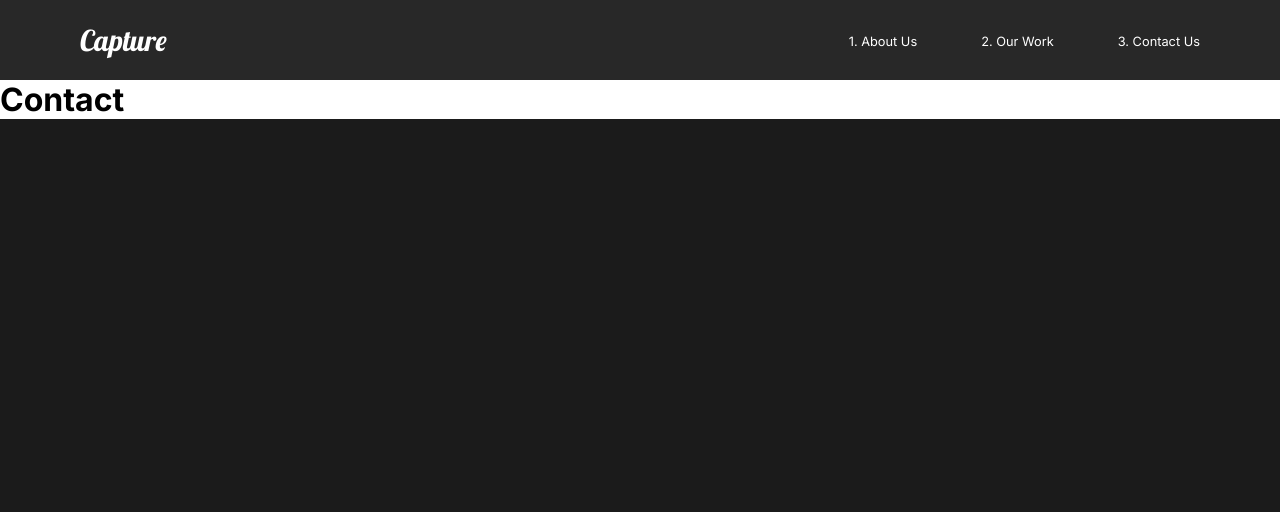
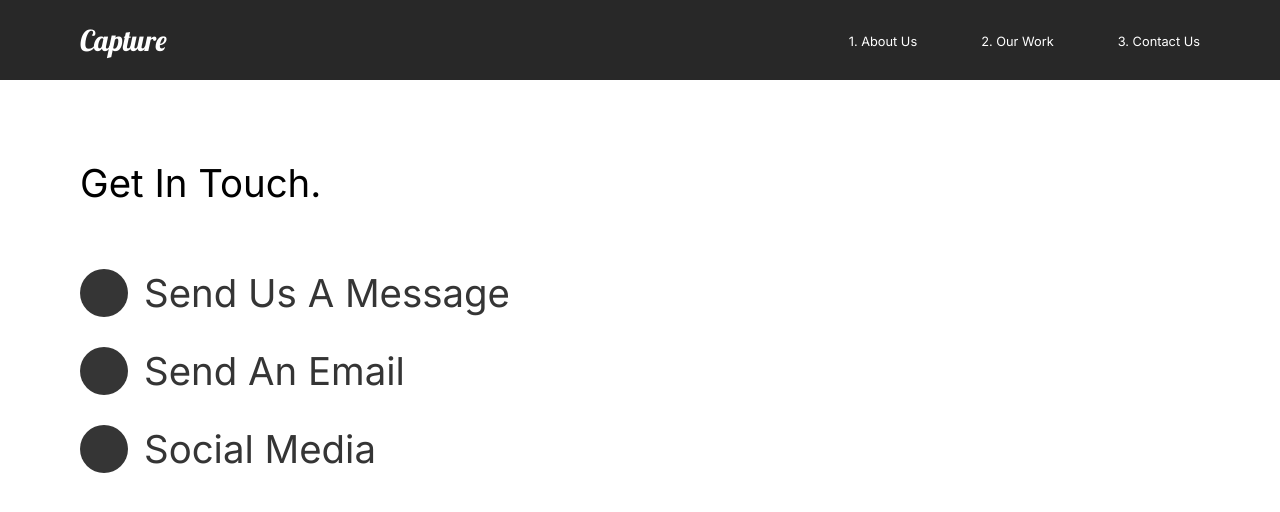
Before and after one commit to Kevinfrias4/react-capture, a React (Create React App) app: page /contact in a window 1280 px wide. Shown: the top 512 px of the page. Built offline with nearby package versions, Linux system fonts and the light colour scheme.

Commit message:
Added styling&animation to contactus

```diff
--- a/src/pages/ContactUs.js
+++ b/src/pages/ContactUs.js
@@ -1,20 +1,75 @@
 import React from 'react';
 //Animations
 import { motion } from 'framer-motion';
-import { pageAnimation } from '../animation';
+import { pageAnimation, titleAnim } from '../animation';
+import styled from 'styled-components';
 
 const ContactUs = () => {
     return(
-        <motion.div
+        <ContactStyle
             exit="exit"
             variants={pageAnimation}
             initial="hidden"
             animate="show"
             style={{ background:'#fff' }}
         >
-            <h1>Contact</h1>
-        </motion.div>
+            <Title>
+                <Hide>
+                    <motion.h2 variants={titleAnim}>Get In Touch.</motion.h2>
+                </Hide>
+            </Title>
+            <div>
+                <Hide>
+                    <Social variants={titleAnim}>
+                        <Circle />
+                        <h2>Send Us A Message</h2>
+                    </Social>
+                </Hide>
+                <Hide>
+                    <Social variants={titleAnim}>
+                        <Circle />
+                        <h2>Send An Email</h2>
+                    </Social>
+                </Hide>
+                <Hide>
+                    <Social variants={titleAnim}>
+                        <Circle />
+                        <h2>Social Media</h2>
+                    </Social>
+                </Hide>
+            </div>
+        </ContactStyle>
     );
-}
+};
+
+const ContactStyle = styled(motion.div)`
+    padding: 5rem 5rem;
+    color: #353535;
+    min-height: 90vh;
+`;
+
+const Title = styled.div`
+    margin-bottom: 3rem;
+    color: black;
+`;
+
+const Hide = styled.div`
+    overflow: hidden;
+`;
+
+const Circle = styled.div`
+    border-radius: 50%;
+    width: 3rem;
+    height: 3rem;
+    background: #353535;
+`;
+
+const Social = styled(motion.div)`
+    display: flex;
+    align-items: center;
+    h2 {
+        margin: 1rem;
+    }
+`;
 
 export default ContactUs;
```
